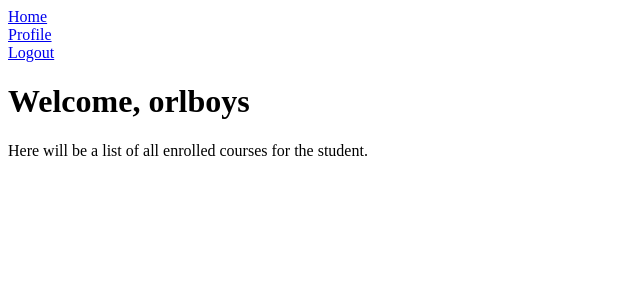
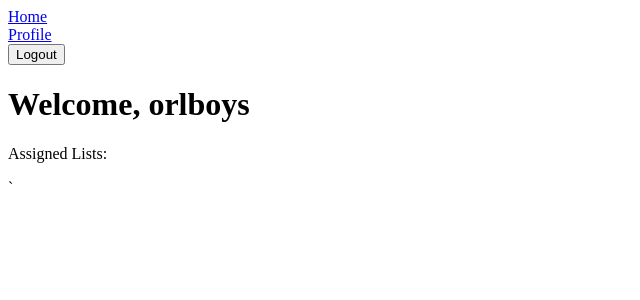
Before and after one commit to orlboys/kana_card, a Flask app: page /student_dashboard in a window 1280 px wide. Shown: the top 300 px of the page, without its empty margins (0-640 px from the left). Run offline with Flask 3, Linux system fonts and the light colour scheme; a user stored in the database is signed in; tables that the repository leaves empty hold one stand-in row (values such as "Sample post"); parts of the project's set-up code (start-up, migrations or seed data) failed here and were passed over.

Commit message:
Enhance student and admin dashboard functionality; update logout method to use POST and improve navigation links.

```diff
--- a/app.py
+++ b/app.py
@@ -33,7 +33,7 @@ def init_db():
     c.execute('''
     CREATE TABLE IF NOT EXISTS flashcard_lists (
         list_id INTEGER PRIMARY KEY AUTOINCREMENT,
-        list_name TEXT NOT NULL,
+        list_name TEXT NOT NULL
     )
     ''')
 
@@ -109,7 +109,6 @@ def login():
     return render_template('login.html')
 
 @app.route('/register', methods=['GET','POST'])
-
 # NOTE: for now, this is just signing up all new users as students.
 def register():
     if request.method == 'POST': #i.e. if its a form submission
@@ -152,7 +151,7 @@ def register():
         conn.close()
     return render_template('register.html')
 
-@app.route('/logout')
+@app.route('/logout', method=['POST']) # POST request to prevent CSRF
 def logout():
     session.clear()
     flash('You were logged out')
@@ -161,4 +160,41 @@ def logout():
 ## STUDENT ROUTES ##
 @app.route('/student_dashboard')
 def student_dashboard():
-    return render_template('student_dashboard.html')
+    if not session.get('logged_in') or session.get('admin'):
+        return redirect('/login')
+
+    def get_student_lists(user_id):
+        conn = sqlite3.connect('database.db')
+        cursor = conn.cursor()
+
+        cursor.execute('''
+        SELECT list_name, list_id
+        FROM flashcard_lists
+        WHERE list_id IN (
+            SELECT list_id
+            FROM list_students
+            WHERE student_id = ?
+        )
+        ''', (user_id,)) # logic explanation: get all list records where the list_id is in the many-to-many table for the student
+
+        lists = cursor.fetchall()
+        conn.close()
+        return lists
+
+    return render_template('student_dashboard.html', lists = get_student_lists(session['user_id']))
+
+## ADMIN ROUTES ##
+
+@app.route('/admin_dashboard')
+def admin_dashboard():
+    if not session.get('logged_in') or not session.get('admin'):
+        return redirect('/login')
+
+    def get_all_lists():
+        conn = sqlite3.connect('database.db')
+        cursor = conn.cursor()
+
+        cursor.execute('SELECT list_name FROM flashcard_lists')
+        lists = cursor.fetchall()
+        conn.close()
+        return lists
--- a/templates/layout.html
+++ b/templates/layout.html
@@ -2,7 +2,7 @@
 <head>
     <meta name="viewport" content="width=device-width, initial-scale=1.0">
     <link rel="stylesheet" type="text/css" href="{{ url_for('static', filename='style.css') }}">
-    <title>PLACEHOLDER_TITLE</title>
+    <title>KanaCard</title>
 </head>
 <body>
     {% with messages = get_flashed_messages(with_categories=true) %}
--- a/templates/student_dashboard.html
+++ b/templates/student_dashboard.html
@@ -4,13 +4,15 @@
 
 <div class="nav">
     <div class="nav-item">
-        <a href="/student_home">Home</a>
+        <a href="/student_dashboard">Home</a>
     </div>
     <div class="nav-item">
         <a href="/student_profile">Profile</a>
     </div>
     <div class="nav-item">
-        <a href="/logout">Logout</a>
+        <form action="/logout" method="post">
+            <button type="submit">Logout</button>
+        </form>
     </div>
 </div>
 
@@ -19,7 +21,13 @@
         <h1>Welcome, {{ session['username'] }}</h1>
     </div>
     <div class="student-home-content">
-        <p>Here will be a list of all enrolled courses for the student.</p>
+        <p>Assigned Lists:</p>
+        <div class="student-home-lists">
+            {% for list in lists %}
+            <div class="student-home-list">
+                <!-- <a href="/student_list/{{ list['id'] }}">{{ list['name'] }}</a> -->
+            </div>
+            {% endfor %}`
     </div>
 
 {% endblock %}
```
Also changed, not shown: database.db.
